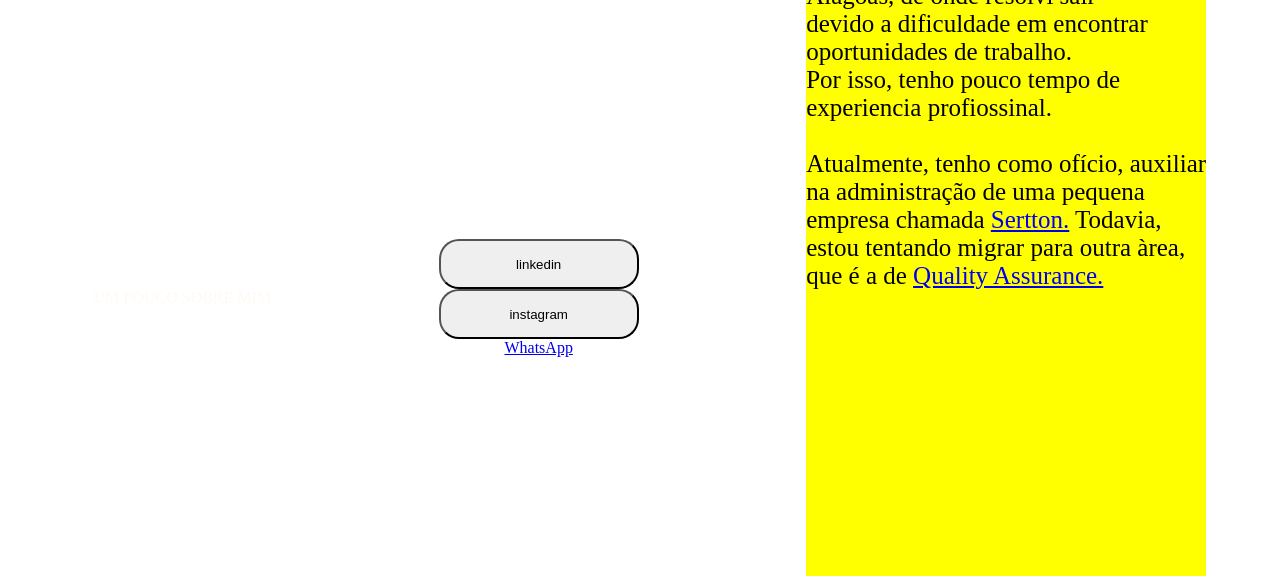
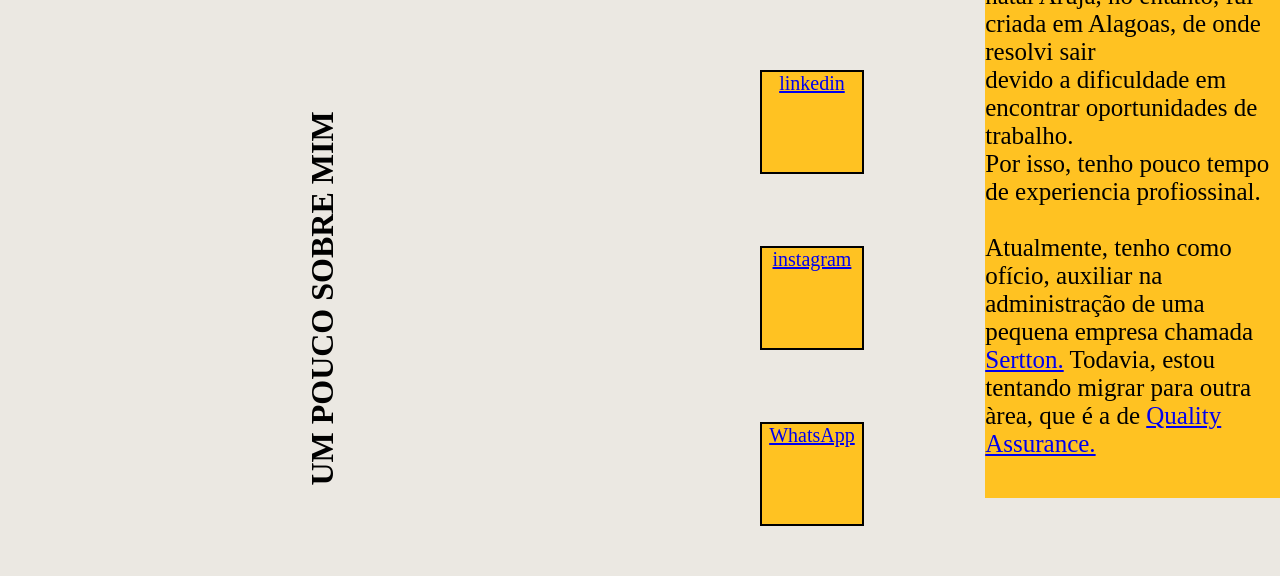
Before and after one commit to BRS23/My-port, a website: page meuPortifolio.html in a window 1280 px wide. Shown: the part 912-1488 px from the top of the page. Drawn offline with Linux system fonts and the light colour scheme.

Commit message:
atualização

```diff
--- a/meuPortifolio.html
+++ b/meuPortifolio.html
@@ -30,23 +30,28 @@
 <div class="PAGINA_2" id="PAGINA_2">
   <div class="body">
     <div>
-        UM POUCO SOBRE MIM
+        <h1 class="about" >UM POUCO SOBRE MIM</h1>
     </div>
-     <div>
+
        <div class="botoes">
+
+        <div class="botao">
           <a href="https://www.linkedin.com/in/bianca-rodrigues-31989718a/" target="_blank">
-         <button>linkedin</button>
+         linkedin
           </a>
-       </div>
-       <div>
+        </div>
+
+       <div class="botao">
          <a href="https://www.instagram.com/biancarodrigueixx/" target="_blank">
-         <button>instagram</button>
+         instagram
          </a>
        </div>
-       <div>
-         <a href="WhatsApp" target="_blank"> WhatsApp</a>
+
+       <div class="botao">
+         <a  href="WhatsApp" target="_blank"> WhatsApp</a>
        </div>
-     </div>
+      </div>
+  </div>
    <div class="corpo">
      <strong><p>Sejam benvindos ao meu portfólio!</p></strong>
      Tenho 24 anos e como cidade natal Arujá, no entanto, fui criada em Alagoas, de onde resolvi sair <br>
--- a/styleMeuportifolio.css
+++ b/styleMeuportifolio.css
@@ -17,7 +17,7 @@ header{
 }
 
 .foto{
-    background-color: yellow;
+    background-color: #FFC222;
     width: 80%;
     height: 100%;
 }
@@ -55,7 +55,7 @@ header{
 }
 
 .menu_menu{
-    background-color: yellow;
+    background-color: #FFC222;
     width: 200px;
 }
 main{
@@ -65,7 +65,7 @@ main{
   flex-direction:row;
   width: 100%;
   height: 800px;
-  background-color: white;
+  background-color: #EBE8E2;
 
 
 }
@@ -76,12 +76,13 @@ main{
 }
 
 .PAGINA_2{
+    display: flex;
     width: 100%;
     height: 800px;
-    padding:10px ;
+    padding: 10px;
     text-align: center;
-    background-color:white;
-    color: floralwhite;
+    background-color: #EBE8E2;
+    color: black;
 }
 
 .body{
@@ -92,16 +93,36 @@ main{
 }
 .corpo{
     width:400px;
-    height: 800px;
+    height: 600px;
     font-size: 25px;
     text-align: initial;
-    background-color: yellow;
+    background-color:#FFC222;
     color: black;
+
+}
+.about{
+    transform: rotate(-90deg);
+}
+
+
+.botao{
+width: 100px;
+height: 100px;
+background-color: #FFC222;
+text-decoration: none;
+font-size: 20px;
+border: 2px solid black;
+
 
 }
 .botoes{
     display: flex;
-    align-items: center;
+    width: 100px;
+    height: 600px;
+    flex-direction: column;
+    justify-content: space-evenly;
+
+
 
 }
 button{
```
